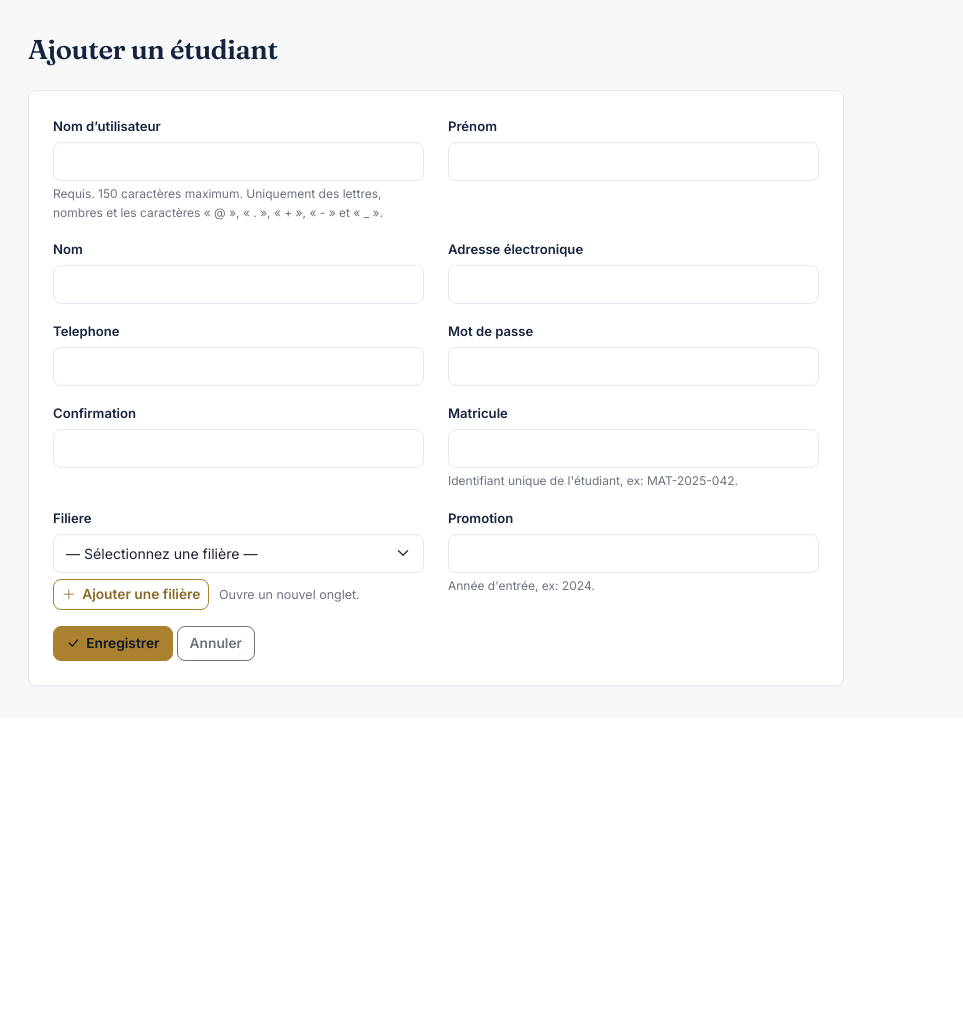
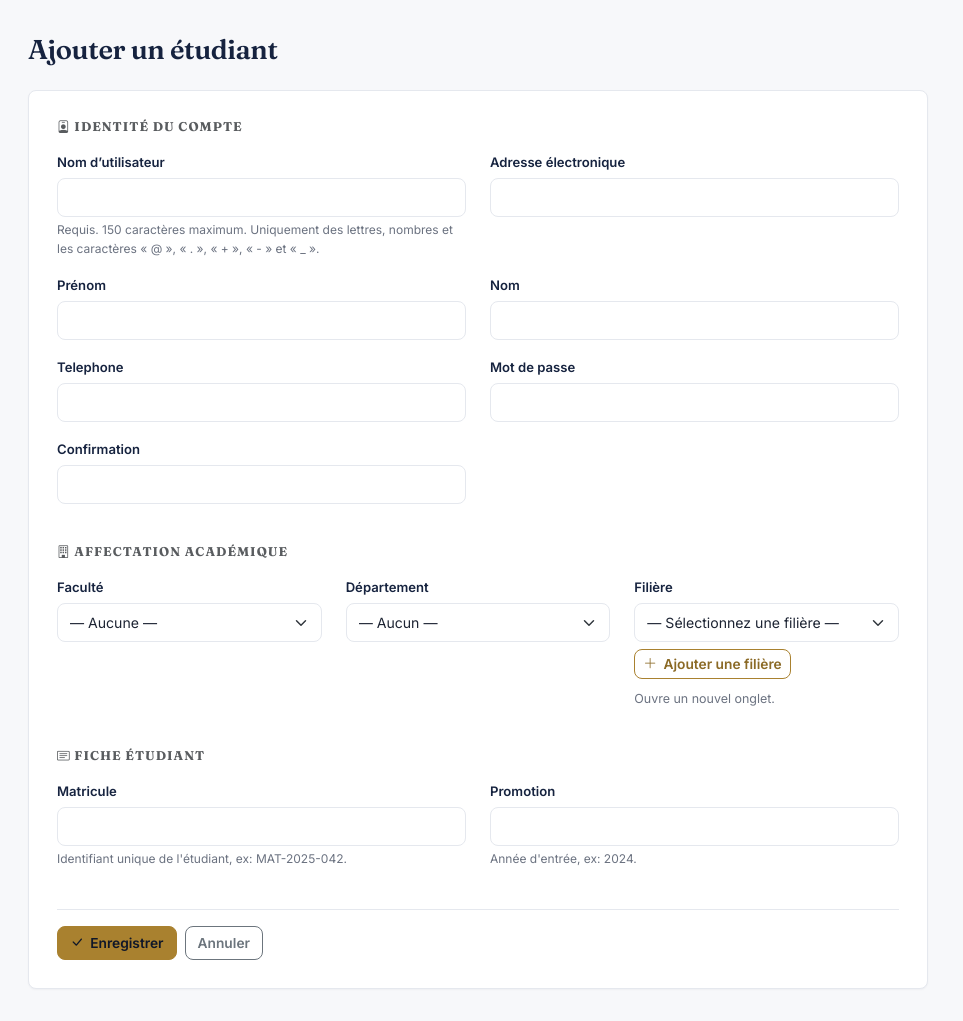
Before and after one commit to monamijer/django-academic, a Django app: page /etudiants/ajouter/ in a window 1280 px wide. Shown: the part 108-1129 px from the top of the page, without its empty margins (0-963 px from the left). Before the commit the page ends 795 px from the top, so only its background shows below. Run offline with Django 5.2, Linux system fonts and the light colour scheme; a user stored in the database is signed in; tables that the repository leaves empty hold one stand-in row (values such as "Sample post"); some libraries are stand-ins or nearby versions.

Commit message:
feat(etudiants): full cascade form (faculte → departement → filiere)
- EtudiantCreationForm and EtudiantForm both expose faculte/departement as non-saved cascade fields to drive client-side filtering.
- Sections are visually grouped in the template: Identité, Affectation académique, Fiche étudiant.
- On edit, faculte and departement are pre-filled from the existing filiere so the user doesn't have to re-select everything.
- Empty_label on every select, help_text visible, field errors displayed inline.

```diff
--- a/etudiants/forms.py
+++ b/etudiants/forms.py
@@ -3,7 +3,7 @@ from django.core.exceptions import ValidationError
 from django.db import IntegrityError, transaction
 from django.urls import reverse
 
-from academique.models import Cours, Filiere
+from academique.models import Cours, Departement, Faculte, Filiere
 from comptes.forms import UtilisateurCreationForm
 from comptes.models import Utilisateur
 
@@ -20,9 +20,39 @@ def _add_attr(url_name, label="Ajouter"):
 
 class EtudiantCreationForm(UtilisateurCreationForm):
     """Crée simultanément le compte Utilisateur (role=ETUDIANT) et la fiche
-    Etudiant. La création est atomique : si la fiche échoue, le compte n'est
-    pas persisté non plus."""
+    Etudiant. La création est atomique.
 
+    Cascade : faculte → departement → filiere.
+    Les champs `faculte` et `departement` ne servent qu'à filtrer côté client
+    (et à pré-remplir en édition), ils ne sont pas sauvegardés tels quels :
+    seule `filiere` est persistée sur la fiche Etudiant.
+    """
+
+    # ─── Cascade (facultatif mais recommandé pour l'UX) ───
+    faculte = forms.ModelChoiceField(
+        queryset=Faculte.objects.none(),
+        empty_label="— Sélectionnez une faculté —",
+        required=False,
+        label="Faculté",
+        widget=forms.Select(attrs={
+            "class": "form-select",
+            "data-cascade": "faculte",
+            "data-target": "id_departement",
+        }),
+    )
+    departement = forms.ModelChoiceField(
+        queryset=Departement.objects.none(),
+        empty_label="— Sélectionnez un département —",
+        required=False,
+        label="Département",
+        widget=forms.Select(attrs={
+            "class": "form-select",
+            "data-cascade": "departement",
+            "data-target": "id_filiere",
+        }),
+    )
+
+    # ─── Fiche étudiant ───
     matricule = forms.CharField(
         max_length=30,
         widget=forms.TextInput(attrs={"class": "form-control", "autocomplete": "off"}),
@@ -31,6 +61,7 @@ class EtudiantCreationForm(UtilisateurCreationForm):
     filiere = forms.ModelChoiceField(
         queryset=Filiere.objects.none(),
         empty_label="— Sélectionnez une filière —",
+        label="Filière",
         widget=forms.Select(attrs={"class": "form-select"}),
     )
     promotion = forms.IntegerField(
@@ -45,33 +76,41 @@ class EtudiantCreationForm(UtilisateurCreationForm):
 
     def __init__(self, *args, utilisateur=None, **kwargs):
         super().__init__(*args, **kwargs)
-        # Ces champs ne font pas partie de Meta.fields, donc ils n'existent
-        # déjà plus dans self.fields. On utilise .pop() défensif au cas où
-        # une sous-classe réintroduirait un champ via Meta.
-        for champ in ("role", "faculte", "departement", "est_actif_compte"):
+
+        # Champs hérités inutiles pour un étudiant
+        for champ in ("role", "faculte_admin", "departement_admin", "est_actif_compte"):
             self.fields.pop(champ, None)
+        # `faculte` et `departement` du parent peuvent exister si Meta a été
+        # modifié ailleurs : on les écrase par nos versions cascade.
+        # (Rien à pop ici : nos champs locaux ont déjà pris le dessus.)
 
-        filiere_field = self.fields["filiere"]
+        # ─── Périmètre ───
         if utilisateur and not utilisateur.a_acces_global:
             geres = utilisateur.departements_geres()
-            if geres.exists():
-                filiere_field.queryset = (
-                    Filiere.objects
-                    .filter(departement__in=geres, est_active=True)
-                    .select_related("departement")
-                )
-            else:
-                filiere_field.help_text = (
-                    "Votre compte n'est rattaché à aucun département. "
-                    "Contactez un administrateur."
-                )
-        else:
-            filiere_field.queryset = (
-                Filiere.objects
-                .filter(est_active=True)
+            facs_ids = geres.values_list("faculte_id", flat=True)
+            self.fields["faculte"].queryset = (
+                Faculte.objects.filter(pk__in=facs_ids, est_active=True).distinct()
+            )
+            self.fields["departement"].queryset = geres.filter(est_actif=True)
+            self.fields["filiere"].queryset = (
+                Filiere.objects.filter(departement__in=geres, est_active=True)
                 .select_related("departement")
             )
-            filiere_field.widget.attrs.update(_add_attr("academique:creer_filiere", "Ajouter une filière"))
+        else:
+            self.fields["faculte"].queryset = Faculte.objects.filter(est_active=True)
+            self.fields["departement"].queryset = Departement.objects.filter(est_actif=True)
+            self.fields["filiere"].queryset = (
+                Filiere.objects.filter(est_active=True).select_related("departement")
+            )
+            self.fields["filiere"].widget.attrs.update(
+                _add_attr("academique:creer_filiere", "Ajouter une filière")
+            )
+
+        # ─── Pré-remplissage en édition ───
+        if self.instance and self.instance.pk and self.instance.filiere_id:
+            dep = self.instance.filiere.departement
+            self.fields["departement"].initial = dep.pk
+            self.fields["faculte"].initial = dep.faculte_id
 
     def clean_matricule(self):
         matricule = self.cleaned_data["matricule"].strip()
@@ -107,31 +146,67 @@ class EtudiantCreationForm(UtilisateurCreationForm):
                 "Vérifiez que le matricule et le nom d'utilisateur ne sont pas déjà pris."
             )
 
+
 class EtudiantForm(forms.ModelForm):
+    """Formulaire d'édition d'une fiche étudiant existante (utilisé par
+    modifier_etudiant). Cascade identique à la création."""
+
+    faculte = forms.ModelChoiceField(
+        queryset=Faculte.objects.none(),
+        empty_label="— Sélectionnez une faculté —",
+        required=False,
+        label="Faculté",
+        widget=forms.Select(attrs={
+            "class": "form-select",
+            "data-cascade": "faculte",
+            "data-target": "id_departement",
+        }),
+    )
+    departement = forms.ModelChoiceField(
+        queryset=Departement.objects.none(),
+        empty_label="— Sélectionnez un département —",
+        required=False,
+        label="Département",
+        widget=forms.Select(attrs={
+            "class": "form-select",
+            "data-cascade": "departement",
+            "data-target": "id_filiere",
+        }),
+    )
+
     class Meta:
         model = Etudiant
         fields = ["filiere", "promotion", "est_actif"]
         widgets = {
+            "filiere": forms.Select(attrs={"class": "form-select"}),
             "promotion": forms.NumberInput(attrs={"class": "form-control"}),
             "est_actif": forms.CheckboxInput(attrs={"class": "form-check-input"}),
         }
 
     def __init__(self, *args, utilisateur=None, **kwargs):
         super().__init__(*args, **kwargs)
-        filiere_field = self.fields["filiere"]
-        filiere_field.widget.attrs.update({"class": "form-select"})
-        filiere_field.empty_label = "— Sélectionnez une filière —"
+        self.fields["filiere"].empty_label = "— Sélectionnez une filière —"
 
         if utilisateur and not utilisateur.a_acces_global:
             geres = utilisateur.departements_geres()
-            if geres.exists():
-                filiere_field.queryset = Filiere.objects.filter(departement__in=geres)
-            else:
-                filiere_field.queryset = Filiere.objects.none()
-                filiere_field.help_text = "Aucun département rattaché à votre compte."
+            facs_ids = geres.values_list("faculte_id", flat=True)
+            self.fields["faculte"].queryset = (
+                Faculte.objects.filter(pk__in=facs_ids, est_active=True).distinct()
+            )
+            self.fields["departement"].queryset = geres.filter(est_actif=True)
+            self.fields["filiere"].queryset = Filiere.objects.filter(
+                departement__in=geres, est_active=True
+            )
         else:
-            filiere_field.queryset = Filiere.objects.filter(est_active=True)
-            filiere_field.widget.attrs.update(_add_attr("academique:creer_filiere", "Ajouter une filière"))
+            self.fields["faculte"].queryset = Faculte.objects.filter(est_active=True)
+            self.fields["departement"].queryset = Departement.objects.filter(est_actif=True)
+            self.fields["filiere"].queryset = Filiere.objects.filter(est_active=True)
+
+        # Pré-remplir la cascade
+        if self.instance and self.instance.pk and self.instance.filiere_id:
+            dep = self.instance.filiere.departement
+            self.fields["departement"].initial = dep.pk
+            self.fields["faculte"].initial = dep.faculte_id
 
 
 class InscriptionForm(forms.ModelForm):
@@ -184,8 +259,7 @@ class NoteForm(forms.ModelForm):
     def __init__(self, *args, professeur=None, cours_fige=None, **kwargs):
         super().__init__(*args, **kwargs)
         if professeur is not None:
-            cours_du_prof = professeur.cours_enseignes.all()
-            self.fields["cours"].queryset = cours_du_prof
+            self.fields["cours"].queryset = professeur.cours_enseignes.all()
             if cours_fige is not None:
                 self.fields["cours"].initial = cours_fige
                 self.fields["cours"].widget = forms.HiddenInput()
--- a/etudiants/templates/etudiants/formulaire_etudiant.html
+++ b/etudiants/templates/etudiants/formulaire_etudiant.html
@@ -1,36 +1,132 @@
 {% extends "base.html" %}
 {% block titre %}{{ titre }}{% endblock %}
+
 {% block contenu %}
-<div class="page-head"><div><h1>{{ titre }}</h1></div></div>
-<div class="panel col-md-8" style="padding:1.5rem;">
+<div class="page-head">
+  <div>
+    <h1>{{ titre }}</h1>
+  </div>
+</div>
+
+<div class="panel" style="padding: 1.75rem; max-width: 900px;">
   <form method="post" autocomplete="off">
     {% csrf_token %}
+
     {% if form.non_field_errors %}
       <div class="alert alert-danger">
         {% for err in form.non_field_errors %}<div>{{ err }}</div>{% endfor %}
       </div>
     {% endif %}
 
+    <h6 class="text-uppercase small fw-bold text-muted mb-3"
+        style="letter-spacing: .08em;">
+      <i class="bi bi-person-badge"></i> Identité du compte
+    </h6>
+
     <div class="row">
-    {% for field in form %}
-      <div class="col-md-6 mb-3 {% if field.field.widget.input_type == 'checkbox' %}form-check{% endif %}">
-        {% if field.field.widget.input_type == 'checkbox' %}
-          {{ field }} <label class="form-check-label">{{ field.label }}</label>
-        {% else %}
-          <label class="form-label">{{ field.label }}</label>{{ field }}
-        {% endif %}
-        {% if field.help_text %}
-          <div class="form-text small">{{ field.help_text }}</div>
-        {% endif %}
-        {% for error in field.errors %}
-          <div class="text-danger small">{{ error }}</div>
-        {% endfor %}
+      <div class="col-md-6 mb-3">
+        <label class="form-label">{{ form.username.label }}</label>
+        {{ form.username }}
+        {% if form.username.help_text %}<div class="form-text">{{ form.username.help_text }}</div>{% endif %}
+        {% for e in form.username.errors %}<div class="text-danger small">{{ e }}</div>{% endfor %}
       </div>
-    {% endfor %}
+      <div class="col-md-6 mb-3">
+        <label class="form-label">{{ form.email.label }}</label>
+        {{ form.email }}
+        {% for e in form.email.errors %}<div class="text-danger small">{{ e }}</div>{% endfor %}
+      </div>
+      <div class="col-md-6 mb-3">
+        <label class="form-label">{{ form.first_name.label }}</label>
+        {{ form.first_name }}
+        {% for e in form.first_name.errors %}<div class="text-danger small">{{ e }}</div>{% endfor %}
+      </div>
+      <div class="col-md-6 mb-3">
+        <label class="form-label">{{ form.last_name.label }}</label>
+        {{ form.last_name }}
+        {% for e in form.last_name.errors %}<div class="text-danger small">{{ e }}</div>{% endfor %}
+      </div>
+      <div class="col-md-6 mb-3">
+        <label class="form-label">{{ form.telephone.label }}</label>
+        {{ form.telephone }}
+        {% for e in form.telephone.errors %}<div class="text-danger small">{{ e }}</div>{% endfor %}
+      </div>
+      {% if form.password1 %}
+      <div class="col-md-6 mb-3">
+        <label class="form-label">{{ form.password1.label }}</label>
+        {{ form.password1 }}
+        {% for e in form.password1.errors %}<div class="text-danger small">{{ e }}</div>{% endfor %}
+      </div>
+      {% endif %}
+      {% if form.password2 %}
+      <div class="col-md-6 mb-3">
+        <label class="form-label">{{ form.password2.label }}</label>
+        {{ form.password2 }}
+        {% for e in form.password2.errors %}<div class="text-danger small">{{ e }}</div>{% endfor %}
+      </div>
+      {% endif %}
     </div>
 
-    <button class="btn btn-brand btn-icon"><i class="bi bi-check-lg"></i> Enregistrer</button>
-    <a href="{% url 'etudiants:liste_etudiants' %}" class="btn btn-outline-secondary">Annuler</a>
+    <h6 class="text-uppercase small fw-bold text-muted mt-4 mb-3"
+        style="letter-spacing: .08em;">
+      <i class="bi bi-building"></i> Affectation académique
+    </h6>
+
+    <div class="row">
+      <div class="col-md-4 mb-3">
+        <label class="form-label">{{ form.faculte.label }}</label>
+        {{ form.faculte }}
+        {% for e in form.faculte.errors %}<div class="text-danger small">{{ e }}</div>{% endfor %}
+      </div>
+      <div class="col-md-4 mb-3">
+        <label class="form-label">{{ form.departement.label }}</label>
+        {{ form.departement }}
+        {% for e in form.departement.errors %}<div class="text-danger small">{{ e }}</div>{% endfor %}
+      </div>
+      <div class="col-md-4 mb-3">
+        <label class="form-label">{{ form.filiere.label }}</label>
+        {{ form.filiere }}
+        {% if form.filiere.help_text %}<div class="form-text">{{ form.filiere.help_text }}</div>{% endif %}
+        {% for e in form.filiere.errors %}<div class="text-danger small">{{ e }}</div>{% endfor %}
+      </div>
+    </div>
+
+    <h6 class="text-uppercase small fw-bold text-muted mt-4 mb-3"
+        style="letter-spacing: .08em;">
+      <i class="bi bi-card-text"></i> Fiche étudiant
+    </h6>
+
+    <div class="row">
+      <div class="col-md-6 mb-3">
+        <label class="form-label">{{ form.matricule.label }}</label>
+        {{ form.matricule }}
+        {% if form.matricule.help_text %}<div class="form-text">{{ form.matricule.help_text }}</div>{% endif %}
+        {% for e in form.matricule.errors %}<div class="text-danger small">{{ e }}</div>{% endfor %}
+      </div>
+      <div class="col-md-6 mb-3">
+        <label class="form-label">{{ form.promotion.label }}</label>
+        {{ form.promotion }}
+        {% if form.promotion.help_text %}<div class="form-text">{{ form.promotion.help_text }}</div>{% endif %}
+        {% for e in form.promotion.errors %}<div class="text-danger small">{{ e }}</div>{% endfor %}
+      </div>
+
+      {# Champ `est_actif` (visible en édition seulement) #}
+      {% if form.est_actif %}
+      <div class="col-md-6 mb-3 form-check ps-4">
+        {{ form.est_actif }}
+        <label class="form-check-label">{{ form.est_actif.label }}</label>
+      </div>
+      {% endif %}
+    </div>
+
+    {# ─── Actions ─── #}
+    <div class="d-flex gap-2 mt-4 pt-3" style="border-top: 1px solid var(--up-line);">
+      <button type="submit" class="btn btn-brand btn-icon">
+        <i class="bi bi-check-lg"></i> Enregistrer
+      </button>
+      <a href="{% url 'etudiants:liste_etudiants' %}" class="btn btn-outline-secondary">
+        Annuler
+      </a>
+    </div>
   </form>
 </div>
 {% endblock %}
```
